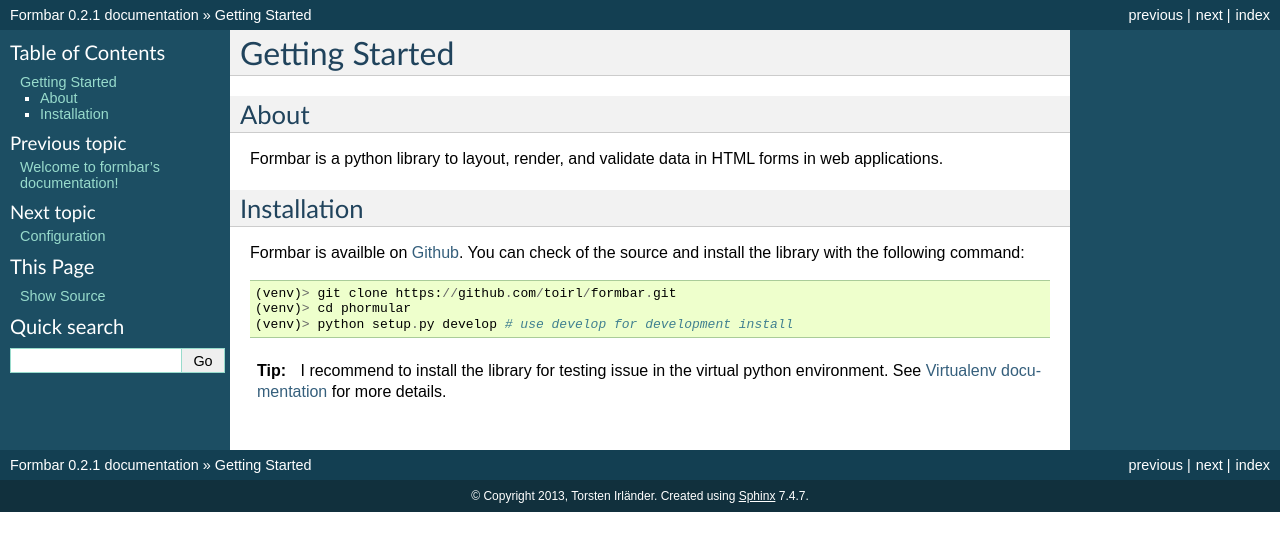
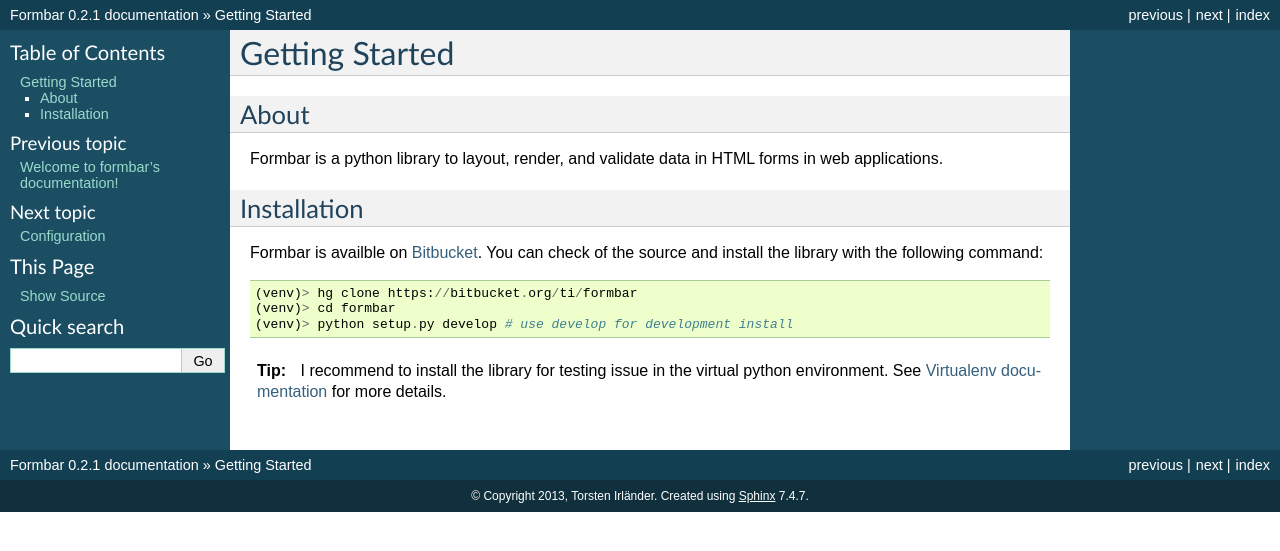
Before and after one commit to ringo-framework/formbar, a Sphinx documentation site: the page built from docs/source/start.rst, in a window 1280 px wide. Shown: the top 551 px of the page. Built offline with Sphinx 7.4.7, drawn with Linux system fonts in a browser that asks for light colours; formulas are drawn with MathJax 3.

Commit message:
Changed location of formbar repository

```diff
--- a/docs/source/start.rst
+++ b/docs/source/start.rst
@@ -8,12 +8,12 @@
 
 Installation
 ============
-Formbar is availble on `Github <https://github.com/toirl/formbar>`_.
+Formbar is availble on `Bitbucket <https://bitbucket.org/ti/formbar>`_.
 You can check of the source and install the library with the following
 command::
 
-        (venv)> git clone https://github.com/toirl/formbar.git
-        (venv)> cd phormular
+        (venv)> hg clone https://bitbucket.org/ti/formbar
+        (venv)> cd formbar
         (venv)> python setup.py develop # use develop for development install
 
 .. tip::
```
